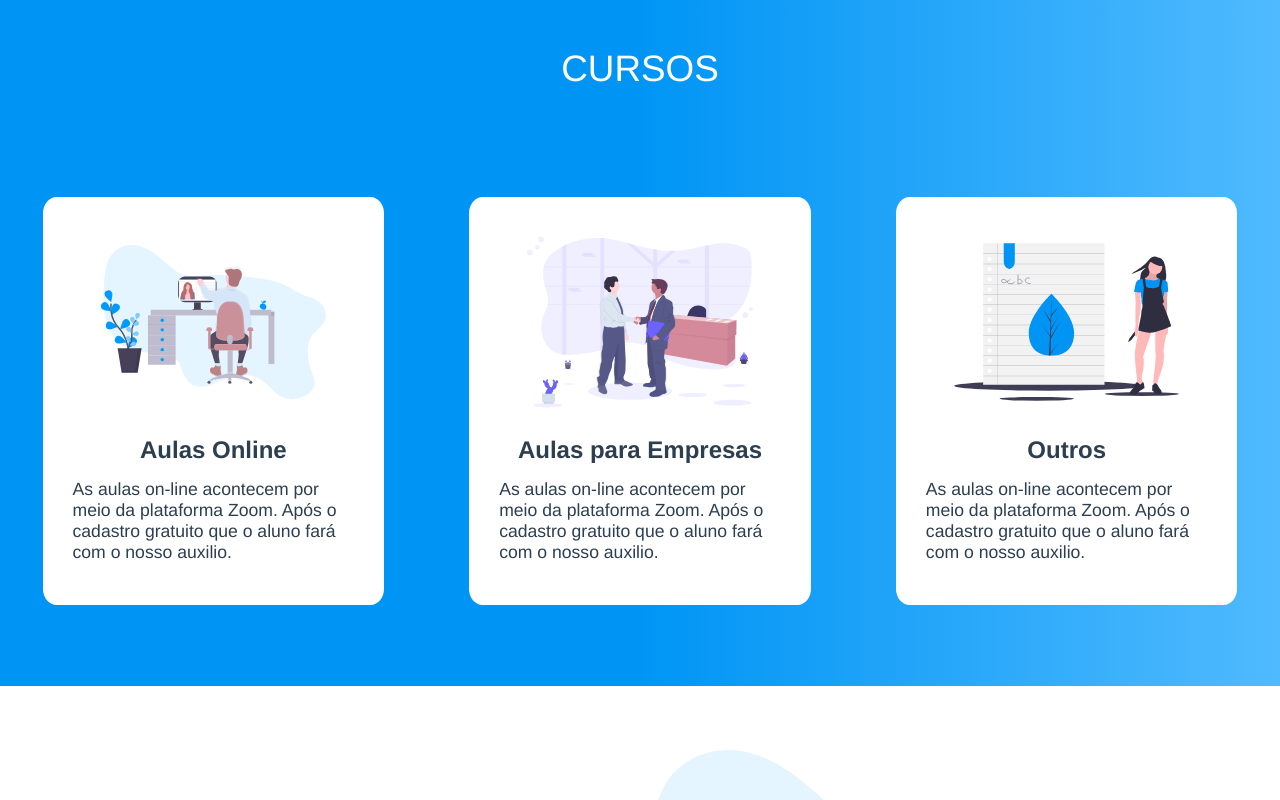
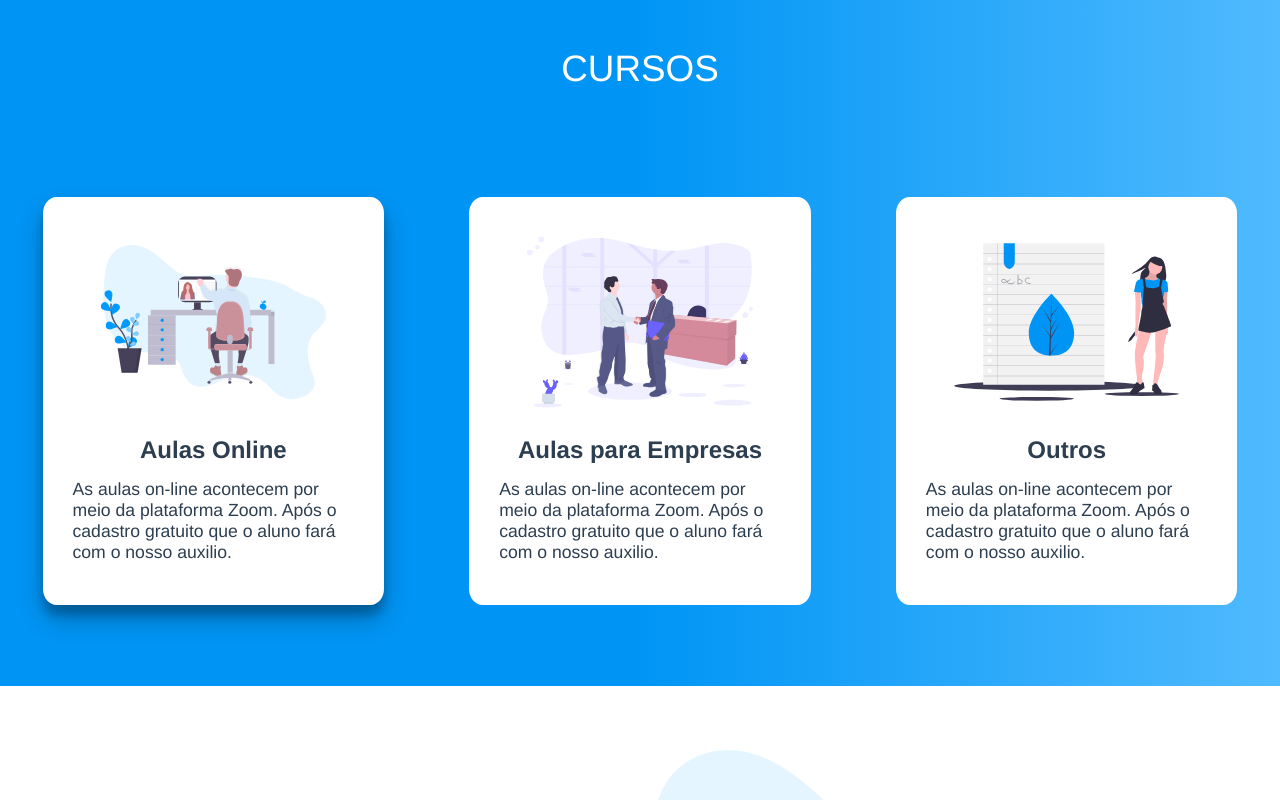
Before and after one commit to victormachadogp/vivasemlegenda-website-v2, a Vue app: page / in a window 1280 px wide. In both pictures the pointer is over the element 213 px from the left and 1660 px from the top of the page. Shown: the part 1260-2060 px from the top of the page. Built offline with nearby package versions, Linux system fonts and the light colour scheme.

Commit message:
Cursos-box hover effect

```diff
--- a/src/components/CursosSection.vue
+++ b/src/components/CursosSection.vue
@@ -79,6 +79,11 @@
   border-radius: 4%;
   padding-top: 7%;
   padding-bottom: 10%;
+  transition: all 0.3s cubic-bezier(0.25, 0.8, 0.25, 1);
+}
+
+.cursos-box:hover {
+  box-shadow: 0 14px 28px rgba(0, 0, 0, 0.25), 0 10px 10px rgba(0, 0, 0, 0.22);
 }
 
 .box-text {
```
